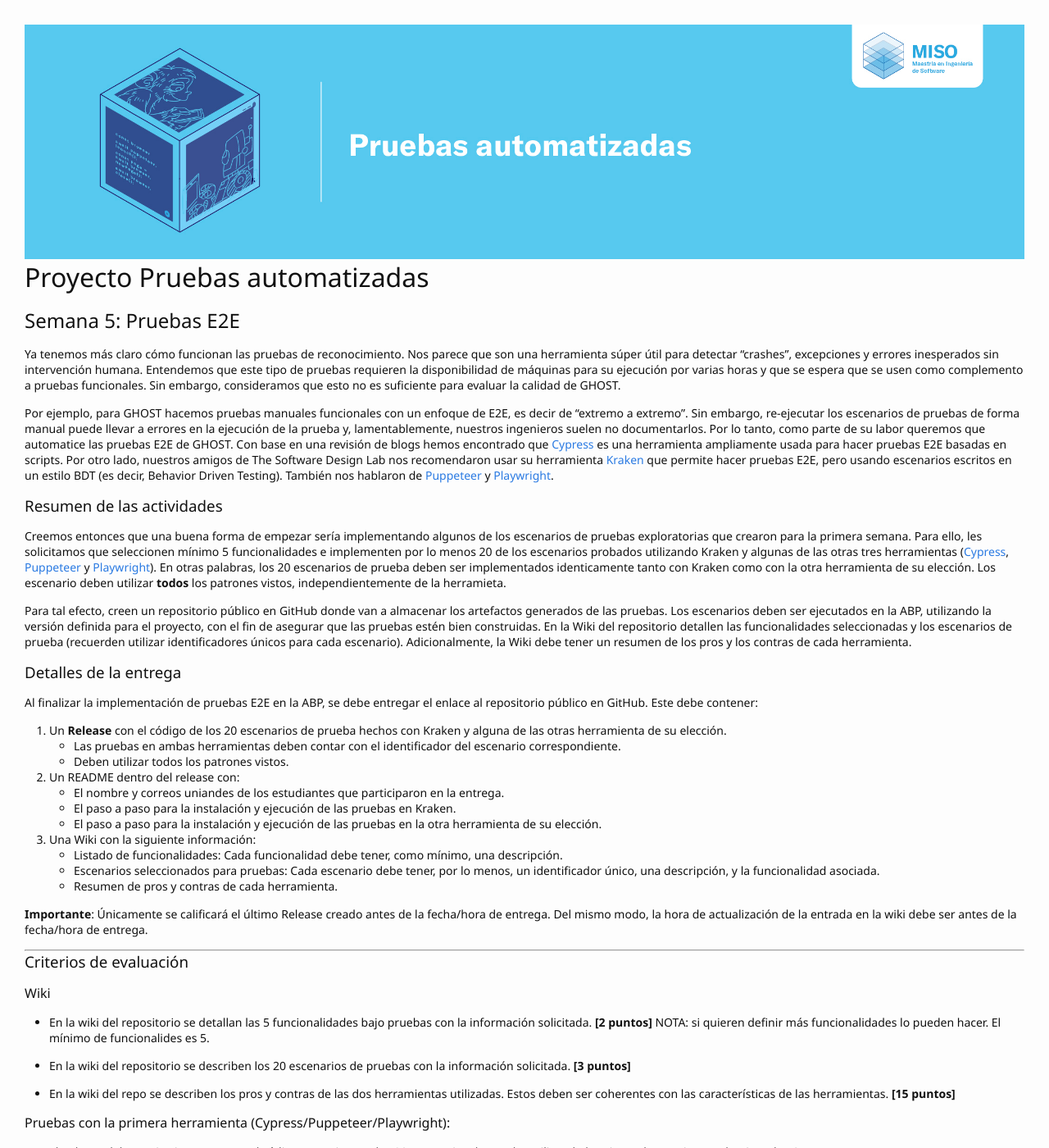
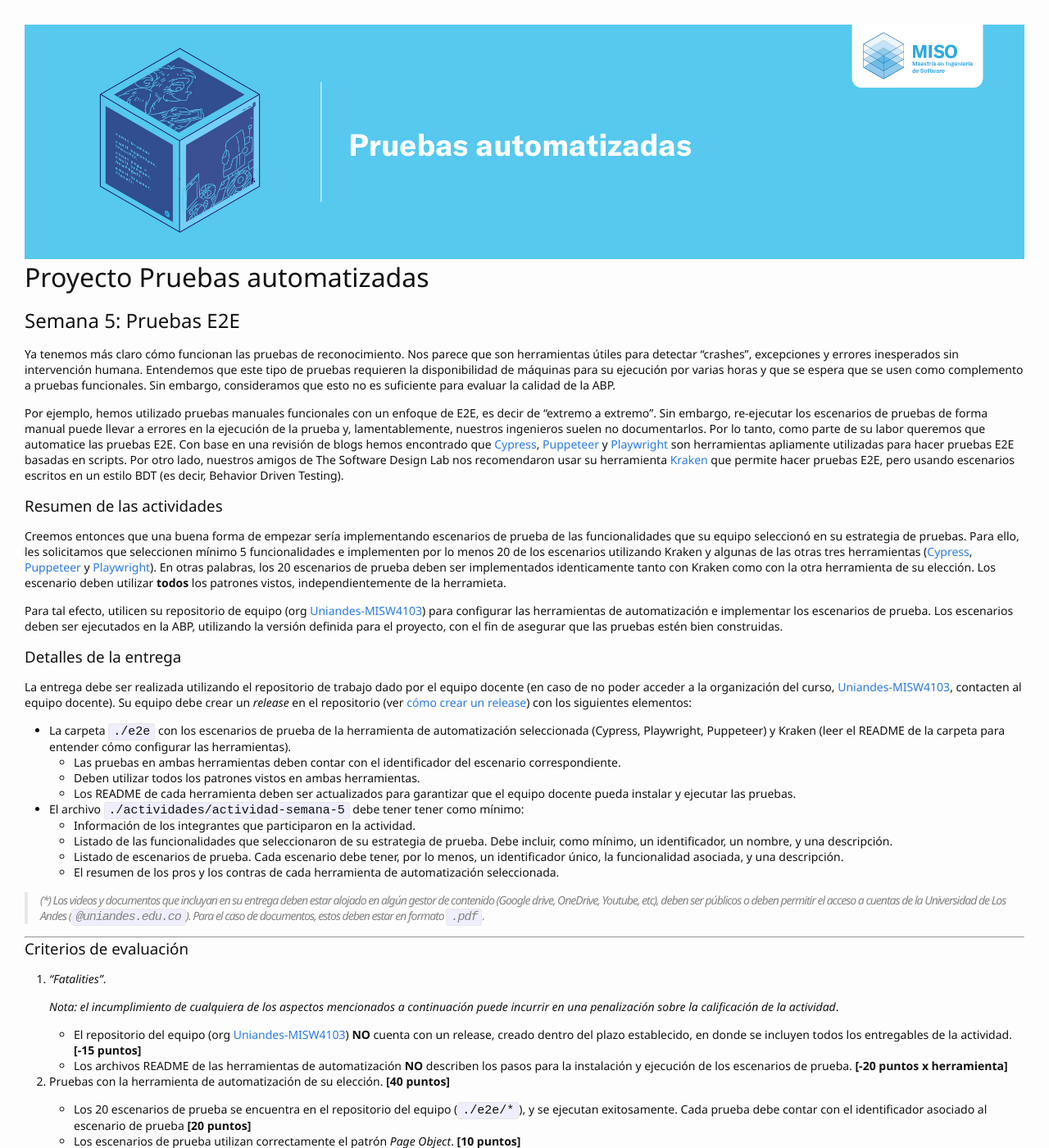
Before and after one commit to TiCSw/mt1_guias_pruebas, a Jekyll site: the page built from docs/semanas/semana5.md, in a window 1280 px wide and 1400 px high. Shown: the whole window at 82% size. Built offline with Jekyll 4.4.1, drawn with Linux system fonts in a browser that asks for light colours; some web fonts are replaced; our own code applies the rules of GitHub Pages for plain Markdown files; comment, search, counter and statistics services are not loaded; some of the changed text lies outside the part shown.

Commit message:
Update semana5.md

```diff
--- a/docs/semanas/semana5.md
+++ b/docs/semanas/semana5.md
@@ -1,67 +1,64 @@
-
 # Proyecto Pruebas automatizadas
 
 ## Semana  5: Pruebas E2E
 
+Ya tenemos más claro cómo funcionan las pruebas de reconocimiento. Nos parece que son herramientas útiles para detectar “crashes”, excepciones y errores inesperados sin intervención humana. Entendemos que este tipo de pruebas requieren la disponibilidad de máquinas para su ejecución por varias horas y que se espera que se usen como complemento a pruebas funcionales. Sin embargo, consideramos que esto no es suficiente para evaluar la calidad de la ABP.
 
-
-Ya tenemos más claro cómo funcionan las pruebas de reconocimiento. Nos parece que son una herramienta súper útil para detectar “crashes”, excepciones y errores inesperados sin intervención humana. Entendemos que este tipo de pruebas requieren la disponibilidad de máquinas para su ejecución por varias horas y que se espera que se usen como complemento a pruebas funcionales. Sin embargo, consideramos que esto no es suficiente para evaluar la calidad de GHOST.
-
-Por ejemplo, para GHOST hacemos pruebas manuales funcionales con un enfoque de E2E, es decir de “extremo a extremo”. Sin embargo, re-ejecutar los escenarios de pruebas de forma manual puede llevar a errores en la ejecución de la prueba y, lamentablemente, nuestros ingenieros suelen no documentarlos. Por lo tanto, como parte de su labor queremos que automatice las pruebas E2E de GHOST. Con base en una revisión de blogs hemos encontrado que [Cypress](https://www.cypress.io) es una herramienta ampliamente usada para hacer pruebas E2E basadas en scripts. Por otro lado, nuestros amigos de The Software Design Lab nos recomendaron usar su herramienta [Kraken](https://thesoftwaredesignlab.github.io/Kraken/) que permite hacer pruebas E2E, pero usando escenarios escritos en un estilo BDT (es decir, Behavior Driven Testing). También nos hablaron de [Puppeteer](https://pptr.dev) y [Playwright](https://playwright.dev).
+Por ejemplo, hemos utilizado pruebas manuales funcionales con un enfoque de E2E, es decir de “extremo a extremo”. Sin embargo, re-ejecutar los escenarios de pruebas de forma manual puede llevar a errores en la ejecución de la prueba y, lamentablemente, nuestros ingenieros suelen no documentarlos. Por lo tanto, como parte de su labor queremos que automatice las pruebas E2E. Con base en una revisión de blogs hemos encontrado que [Cypress](https://www.cypress.io), [Puppeteer](https://pptr.dev) y [Playwright](https://playwright.dev) son herramientas apliamente utilizadas para hacer pruebas E2E basadas en scripts. Por otro lado, nuestros amigos de The Software Design Lab nos recomendaron usar su herramienta [Kraken](https://thesoftwaredesignlab.github.io/Kraken/) que permite hacer pruebas E2E, pero usando escenarios escritos en un estilo BDT (es decir, Behavior Driven Testing).
 
 ### Resumen de las actividades
 
-Creemos entonces que una buena forma de empezar sería implementando algunos de los escenarios de pruebas exploratorias que crearon para la primera semana. Para ello, les  solicitamos que seleccionen mínimo 5 funcionalidades e implementen por lo menos 20 de los escenarios probados utilizando Kraken y algunas de las otras tres herramientas ([Cypress](https://www.cypress.io), [Puppeteer](https://pptr.dev) y [Playwright](https://playwright.dev)). En otras palabras, los 20 escenarios de prueba deben ser implementados identicamente tanto con Kraken como con la otra herramienta de su elección. Los escenario deben utilizar **todos** los patrones vistos, independientemente de la herramieta.
+Creemos entonces que una buena forma de empezar sería implementando escenarios de prueba de las funcionalidades que su equipo seleccionó en su estrategia de pruebas. Para ello, les solicitamos que seleccionen mínimo 5 funcionalidades e implementen por lo menos 20 de los escenarios utilizando Kraken y algunas de las otras tres herramientas ([Cypress](https://www.cypress.io), [Puppeteer](https://pptr.dev) y [Playwright](https://playwright.dev)). En otras palabras, los 20 escenarios de prueba deben ser implementados identicamente tanto con Kraken como con la otra herramienta de su elección. Los escenario deben utilizar **todos** los patrones vistos, independientemente de la herramieta.
 
-Para tal efecto, creen un repositorio público en GitHub donde van a almacenar los artefactos generados de las pruebas. Los escenarios deben ser ejecutados en la ABP, utilizando la versión definida para el proyecto, con el fin de asegurar que las pruebas estén bien construidas. En la Wiki del repositorio detallen las funcionalidades seleccionadas y los escenarios de prueba (recuerden utilizar identificadores únicos para cada escenario). Adicionalmente, la Wiki debe tener un resumen de los pros y los contras de cada herramienta.
+Para tal efecto, utilicen su repositorio de equipo (org [Uniandes-MISW4103](https://github.com/orgs/Uniandes-MISW4103/)) para configurar las herramientas de automatización e implementar los escenarios de prueba. Los escenarios deben ser ejecutados en la ABP, utilizando la versión definida para el proyecto, con el fin de asegurar que las pruebas estén bien construidas.
 
 ### Detalles de la entrega
-Al finalizar la implementación de pruebas E2E en la ABP, se debe entregar el enlace al repositorio público en GitHub. Este debe contener:
 
-1. Un **Release** con el código de los 20 escenarios de prueba hechos con Kraken y alguna de las otras herramienta de su elección.
+La entrega debe ser realizada utilizando el repositorio de trabajo dado por el equipo docente (en caso de no poder acceder a la organización del curso, [Uniandes-MISW4103](https://github.com/orgs/Uniandes-MISW4103/), contacten al equipo docente). Su equipo debe crear un _release_ en el repositorio (ver [cómo crear un release](https://docs.github.com/en/repositories/releasing-projects-on-github/managing-releases-in-a-repository#creating-a-release)) con los siguientes elementos:
+
+- La carpeta `./e2e` con los escenarios de prueba de la herramienta de automatización seleccionada (Cypress, Playwright, Puppeteer) y Kraken (leer el README de la carpeta para entender cómo configurar las herramientas).
     - Las pruebas en ambas herramientas deben contar con el identificador del escenario correspondiente.
-    - Deben utilizar todos los patrones vistos.
-2. Un README dentro del release con:
-    - El nombre y correos uniandes de los estudiantes que participaron en la entrega.
-    - El paso a paso para la instalación y ejecución de las pruebas en Kraken.
-    - El paso a paso para la instalación y ejecución de las pruebas en la otra herramienta de su elección.
-3. Una Wiki con la siguiente información:
-    - Listado de funcionalidades: Cada funcionalidad debe tener, como mínimo, una descripción.
-    - Escenarios seleccionados para pruebas: Cada escenario debe tener, por lo menos, un identificador único, una descripción, y la funcionalidad asociada.
-    - Resumen de pros y contras de cada herramienta.
+    - Deben utilizar todos los patrones vistos en ambas herramientas.
+    - Los README de cada herramienta deben ser actualizados para garantizar que el equipo docente pueda instalar y ejecutar las pruebas.
 
-**Importante**: Únicamente se calificará el último Release creado antes de la fecha/hora de entrega. Del mismo modo, la hora de actualización de la entrada en la wiki debe ser antes de la fecha/hora de entrega.
+- El archivo `./actividades/actividad-semana-5` debe tener tener como mínimo:
+    - Información de los integrantes que participaron en la actividad.
+    - Listado de las funcionalidades que seleccionaron de su estrategia de prueba. Debe incluir, como mínimo, un identificador, un nombre, y una descripción.
+    - Listado de escenarios de prueba. Cada escenario debe tener, por lo menos, un identificador único, la funcionalidad asociada, y una descripción.
+    - El resumen de los pros y los contras de cada herramienta de automatización seleccionada.
+
+> _(*)_ Los videos y documentos que incluyan en su entrega deben estar alojado en algún gestor de contenido (Google drive, OneDrive, Youtube, etc), deben ser públicos o deben permitir el acceso a cuentas de la Universidad de Los Andes (`@uniandes.edu.co`). Para el caso de documentos, estos deben estar en formato `.pdf`.
 
 ---
 
 ### Criterios de evaluación
 
-#### Wiki
+0. _"Fatalities"_.
 
-- En la wiki del repositorio se detallan las 5 funcionalidades bajo pruebas con la información solicitada. **[2 puntos]**  NOTA: si quieren definir más funcionalidades lo pueden hacer. El mínimo de funcionalides es 5.
+    _Nota: el incumplimiento de cualquiera de los aspectos mencionados a continuación puede incurrir en una penalización sobre la calificación de la actividad_.
 
-- En la wiki del repositorio se describen los 20 escenarios de pruebas con la información solicitada. **[3 puntos]**
+    - El repositorio del equipo (org [Uniandes-MISW4103](https://github.com/orgs/Uniandes-MISW4103/)) **NO** cuenta con un release, creado dentro del plazo establecido, en donde se incluyen todos los entregables de la actividad. **[-15 puntos]**
+    - Los archivos README de las herramientas de automatización **NO** describen los pasos para la instalación y ejecución de los escenarios de prueba. **[-20 puntos x herramienta]**
 
-- En la wiki del repo se describen los pros y contras de las dos herramientas utilizadas. Estos deben ser coherentes con las características de las herramientas. **[15 puntos]**
+1. Pruebas con la herramienta de automatización de su elección. **[40 puntos]**
 
-#### Pruebas con la primera herramienta (Cypress/Puppeteer/Playwright):
+   - Los 20 escenarios de prueba se encuentra en el repositorio del equipo (`./e2e/*`), y se ejecutan exitosamente. Cada prueba debe contar con el identificador asociado al escenario de prueba **[20 puntos]**
+   - Los escenarios de prueba utilizan correctamente el patrón _Page Object_. **[10 puntos]**
+   - Los escenarios de prueba utilizan correctamente el patrón _Given-When-Then_. **[10 puntos]**
 
-- El Release del repositorio cuenta con el código para ejecutar los 20 escenarios de prueba utilizando la primera herramienta seleccionada. **[3 puntos]**
+2. Pruebas con la herramienta de automatización Kraken. **[40 puntos]**
 
-- El README del release detalla las instrucciones para ejecutar los escenarios de prueba. **Estas instrucciones deben llevar el paso a paso para la su instalación y ejecución. De lo contrario, no se darán los puntos en el siguiente criterio**. **[2 puntos]**
+   - Los 20 escenarios de prueba se encuentra en el repositorio del equipo (`./e2e/*`), y se ejecutan exitosamente. Cada prueba debe contar con el identificador asociado al escenario de prueba **[20 puntos]**
+   - Los escenarios de prueba utilizan correctamente el patrón _Page Object_. **[10 puntos]**
+   - Los escenarios de prueba utilizan correctamente el patrón _Given-When-Then_. **[10 puntos]**
 
-- Los escenarios de prueba se ejecutan exitosamente. Cada prueba debe contar con el identificador asociado al escenario de prueba **[20 puntos]**
+3. Reporte de la Actividad. **[20 puntos]**
 
-- Los escenarios de prueba construidos con la primera herramienta deben usar los dos patrones vistos.  **[15 puntos]**
+    El reporte de la actividad de su repositorio de equipo (`./actividades/actividad-semana-4`):
 
-#### Pruebas con Kraken:
+    - Se listan las funcionalidades seleccionadas para las pruebas E2E. Cada funcionalidad cuenta con un identificador único, un nombre, y una descripción. **[5 puntos]**
+    - Se listan los escenarios pruebas E2E. Cada escenario cuenta con un identificador único, una descripción, y la funcionalidad asociada. **[5 puntos]**
+    - El resumen de los pros y los contras de la herramienta de automatización seleccionada es coherente con la herramienta. **[5 puntos]**
+    - El resumen de los pros y los contras de la herramienta Kraken es coherente con la herramienta. **[5 puntos]**
 
-- El Release del repositorio cuenta con el código para ejecutar los 20 escenarios de prueba creados con Kraken. **[3 puntos]**
-
-- El README del release detalla las instrucciones para ejecutar los escenarios de prueba. **Estas instrucciones deben llevar el paso a paso para la su instalación y ejecución. De lo contrario, no se darán los puntos en el siguiente criterio**. **[2 puntos]**
-
-- Los escenarios de prueba se ejecutan exitosamente. Cada prueba debe contar con el identificador asociado al escenario de prueba **[20 puntos]**
-
-- Los escenarios de prueba construidos con Kraken deben usar los dos patrones vistos.  **[15 puntos]**
-
- **La evaluación tendrá en cuenta la inclusión de la totalidad de componentes solicitados y la calidad de cada uno de acuerdo con la rúbrica establecida.**
+**La evaluación tendrá en cuenta la inclusión de la totalidad de componentes solicitados y la calidad de cada uno de acuerdo con la rúbrica establecida.**
```
